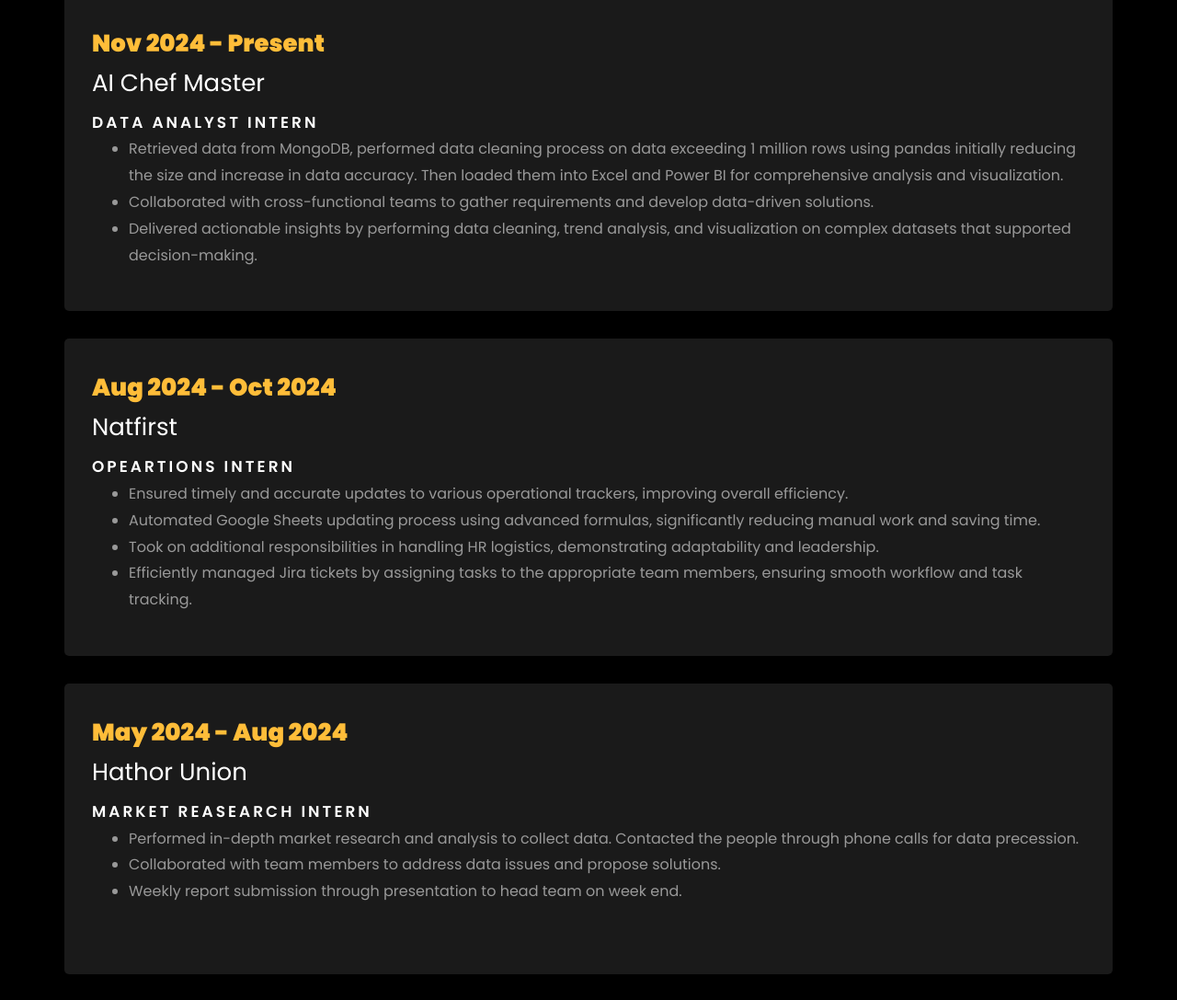
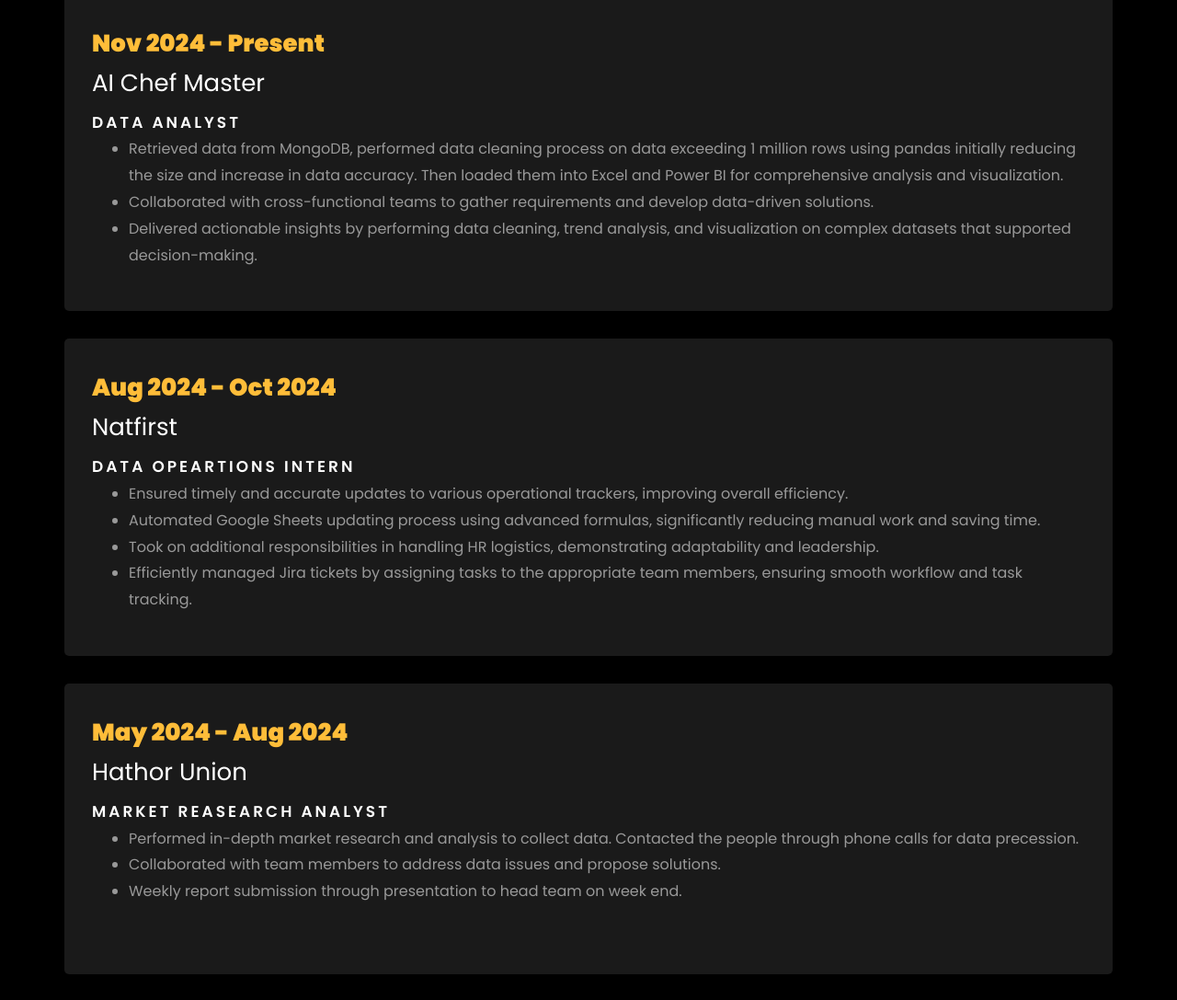
Before and after one commit to S1rajba5ha/sirajshaik_portfolio, a plain HTML site: page index.html in a window 1280 px wide. Shown: the part 1440-2527 px from the top of the page at 92% size. Drawn offline with Linux system fonts and the light colour scheme; animation ran at ten frames a second; files whose address does not match are found by name.

Commit message:
Update index.html

```diff
--- a/index.html
+++ b/index.html
@@ -334,7 +334,7 @@
                             <div class="resume-wrap ftco-animate">
 				   <span class="date">Nov 2024 -  Present</span>
 				   <h2>AI Chef Master</h2>
-				   <span class="position">Data Analyst Intern</span>
+				   <span class="position">Data Analyst</span>
 				   <!-- <p class="mt-4">iQuanti is a data-driven digital marketing analytics and solutions company, helps top 100 global brands.  -->
 					<ul>
 						<li> Retrieved data from MongoDB, performed data cleaning process on data exceeding 1 million rows using pandas initially reducing the size and increase in data accuracy. Then loaded them into Excel and Power BI for comprehensive analysis and visualization.</li>
@@ -345,7 +345,7 @@
 			    <div class="resume-wrap ftco-animate">
 				   <span class="date">Aug 2024 - Oct 2024</span>
 				   <h2>Natfirst</h2>
-				   <span class="position">Opeartions Intern</span>
+				   <span class="position">Data Opeartions Intern</span>
 				   <!-- <p class="mt-4">iQuanti is a data-driven digital marketing analytics and solutions company, helps top 100 global brands.  -->
 					<ul>
 						<li>Ensured timely and accurate updates to various operational trackers, improving overall efficiency.</li>
@@ -358,7 +358,7 @@
 				<div class="resume-wrap ftco-animate">
 					<span class="date">May 2024 - Aug 2024</span>
 					<h2>Hathor Union</h2>
-					<span class="position">Market Reasearch Intern</span>
+					<span class="position">Market Reasearch Analyst</span>
 					<!-- <p class="mt-4">iQuanti is a data-driven digital marketing analytics and solutions company, helps top 100 global brands.  -->
 					 <ul>
 						 <li>Performed in-depth market research and analysis to collect data. Contacted the people through phone calls for data precession.</li>
```
